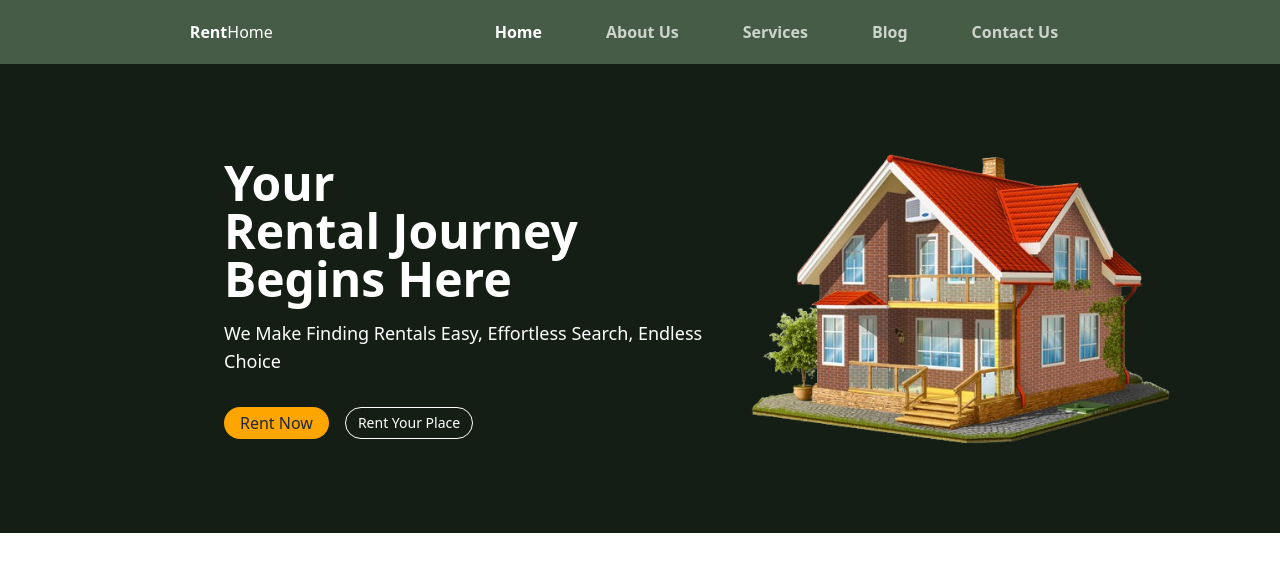
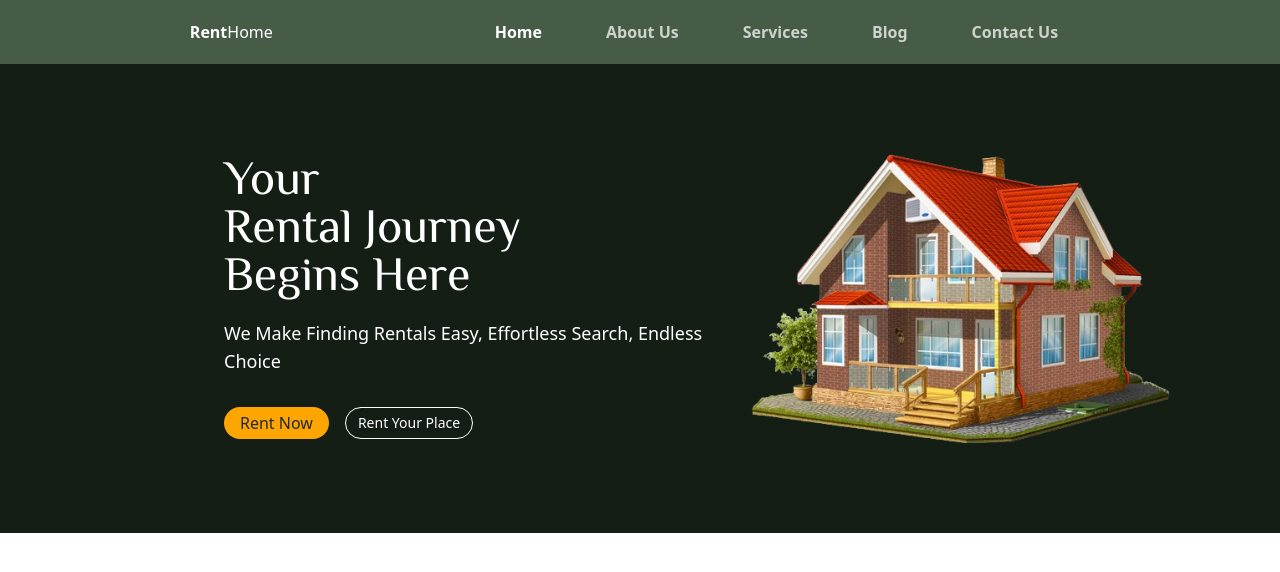
Before and after one commit to ussyalfaks/Renthome, a React (Vite) app in the folder rent/: page / in a window 1280 px wide. Shown: the top 572 px of the page. Built offline with nearby package versions, Linux system fonts and the light colour scheme.

Commit message:
Amena design coded by usman (changed hero section font)

```diff
--- a/rent/index.html
+++ b/rent/index.html
@@ -5,6 +5,7 @@
     <link rel="icon" type="image" href="/rent/src/assets/h2.png?v=1" />
     <meta name="viewport" content="width=device-width, initial-scale=1.0" />
     <title>Rent Home</title>
+
   </head>
   <body>
     <div id="root"></div>
--- a/rent/src/components/Hero.jsx
+++ b/rent/src/components/Hero.jsx
@@ -6,7 +6,7 @@ function Hero() {
     <>
       <div className="flex flex-col md:flex-row items-center justify-center p-8 md:p-16 bg-[#141E15] text-white">
   <div className=" md:text-left lg:ml-40 ">
-    <h1 className="text-4xl md:text-5xl font-bold mb-4 leading-loose">Your <br /> Rental Journey <br /> Begins Here</h1>
+    <h1 className="text-4xl md:text-5xl mb-4 leading-loose font-Messiri">Your <br /> Rental Journey <br /> Begins Here</h1>
     <p className="text-lg mb-8 capitalize">We make finding rentals easy, Effortless search, Endless Choice </p>
     <div className="flex space-x-4">
       <button className=" py-1 px-4 bg-[#FEA500] btn-outline font-normal rounded-2xl ">Rent Now</button>
--- a/rent/src/index.css
+++ b/rent/src/index.css
@@ -1,3 +1,5 @@
+@import url('https://fonts.googleapis.com/css2?family=El+Messiri&display=swap');
+
 @tailwind base;
 @tailwind components;
 @tailwind utilities;
--- a/rent/tailwind.config.js
+++ b/rent/tailwind.config.js
@@ -5,7 +5,11 @@ export default {
     "./src/**/*.{js,ts,jsx,tsx}",
   ],
   theme: {
-    extend: {},
+    extend: {
+      fontFamily :{
+        Messiri:['El Messiri', 'sans-serif']
+      },
+    },
   },
   // eslint-disable-next-line no-undef
   plugins: [require("daisyui")],
```
